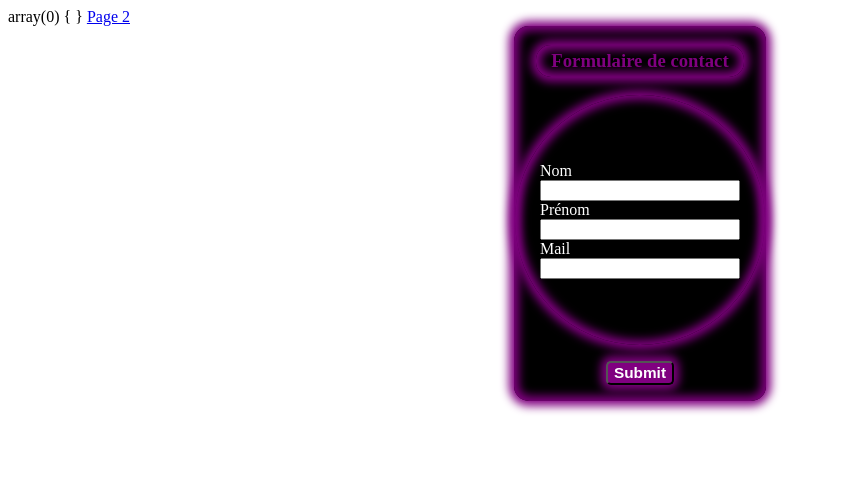
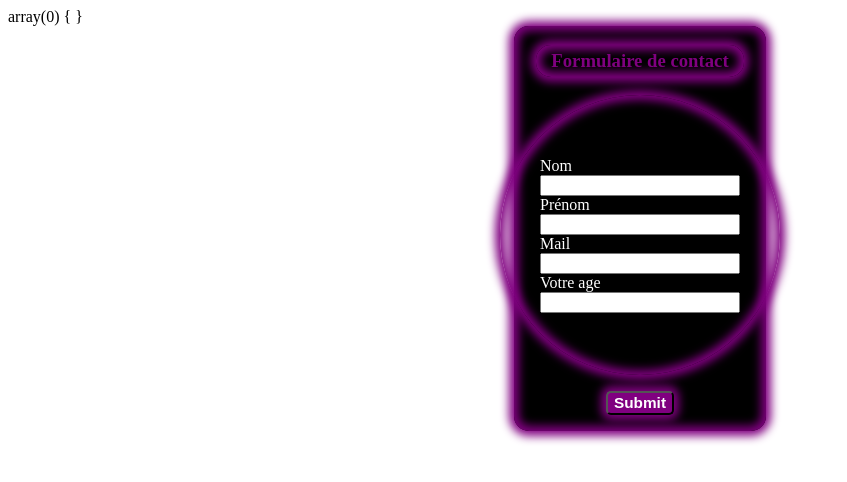
Before and after one commit to UltimatOne/2ITech, a PHP site: page / in a window 1280 px wide. Shown: the top 482 px of the page, without its empty margins (0-847 px from the left). Run offline with PHP 8.4, Linux system fonts and the light colour scheme; data that the repository does not hold is empty.

Commit message:
php inititiation mise en forme formulaire suite

```diff
--- a/PHP/PHPInitiation/index.php
+++ b/PHP/PHPInitiation/index.php
@@ -1,9 +1,9 @@
 <?php
 
-$me = [
-    "prenom" => 'Jean-Jacques',
-    "age" => 45,
-];
+// $me = [
+//     "prenom" => 'Jean-Jacques',
+//     "age" => 45,
+// ];
 
 var_dump($_GET);
 
@@ -21,8 +21,8 @@ var_dump($_GET);
 </head>
 
 <body>
-    <a href="page2.php?prenom=<?= $me["prenom"] ?>&age=<?= $me["age"] ?>">Page 2</a>
-    <form action="" class="formulaire">
+    <!-- <a href="page2.php?prenom=<?= $me["prenom"] ?>&age=<?= $me["age"] ?>">Page 2</a> -->
+    <form action="page2.php" method="get" class="formulaire">
         <h3>Formulaire de contact</h3>
         <div class="mainForm">
             <div class="containerInput">
@@ -35,7 +35,11 @@ var_dump($_GET);
             </div>
             <div class="containerInput">
                 <label for="nom">Mail</label>
-                <input type="email" id="email" name="mail">
+                <input type="email" id="email" name="email">
+            </div>
+            <div class="containerInput">
+                <label for="age">Votre age</label>
+                <input type="number" id="age" name="age">
             </div>
         </div>
         <input type="submit" class="envoyer">
--- a/PHP/PHPInitiation/page2.php
+++ b/PHP/PHPInitiation/page2.php
@@ -1,5 +1,5 @@
 <?php
-
+var_dump($_GET)
 ?>
 <!DOCTYPE html>
 <html lang="fr">
@@ -12,9 +12,9 @@
 </head>
 
 <body>
-    <p><?= $_GET["prenom"] ?></p>
+    <p>Bonjour <?= $_GET["prenom"] ?> <?= $_GET["nom"] ?> votre formulaire a bien été validé</p>
+    <p>Votre mail est <?= $_GET["email"] ?> et vous avez <?= $_GET["age"] ?> ans</p>
     <a href="index.php">Accueil</a>
-    <p><?= $_GET["age"] ?></p>
 </body>
 
 </html>
--- a/PHP/PHPInitiation/styles/index.css
+++ b/PHP/PHPInitiation/styles/index.css
@@ -23,7 +23,7 @@
     justify-content: center;
     width: 200px;
     height: 200px;
-    padding: 25px;
+    padding: 40px;
     border-radius: 60%;
     box-shadow: inset 0px 0px 10px 5px purple, 0px 0px 10px 5px purple;
 }
```
